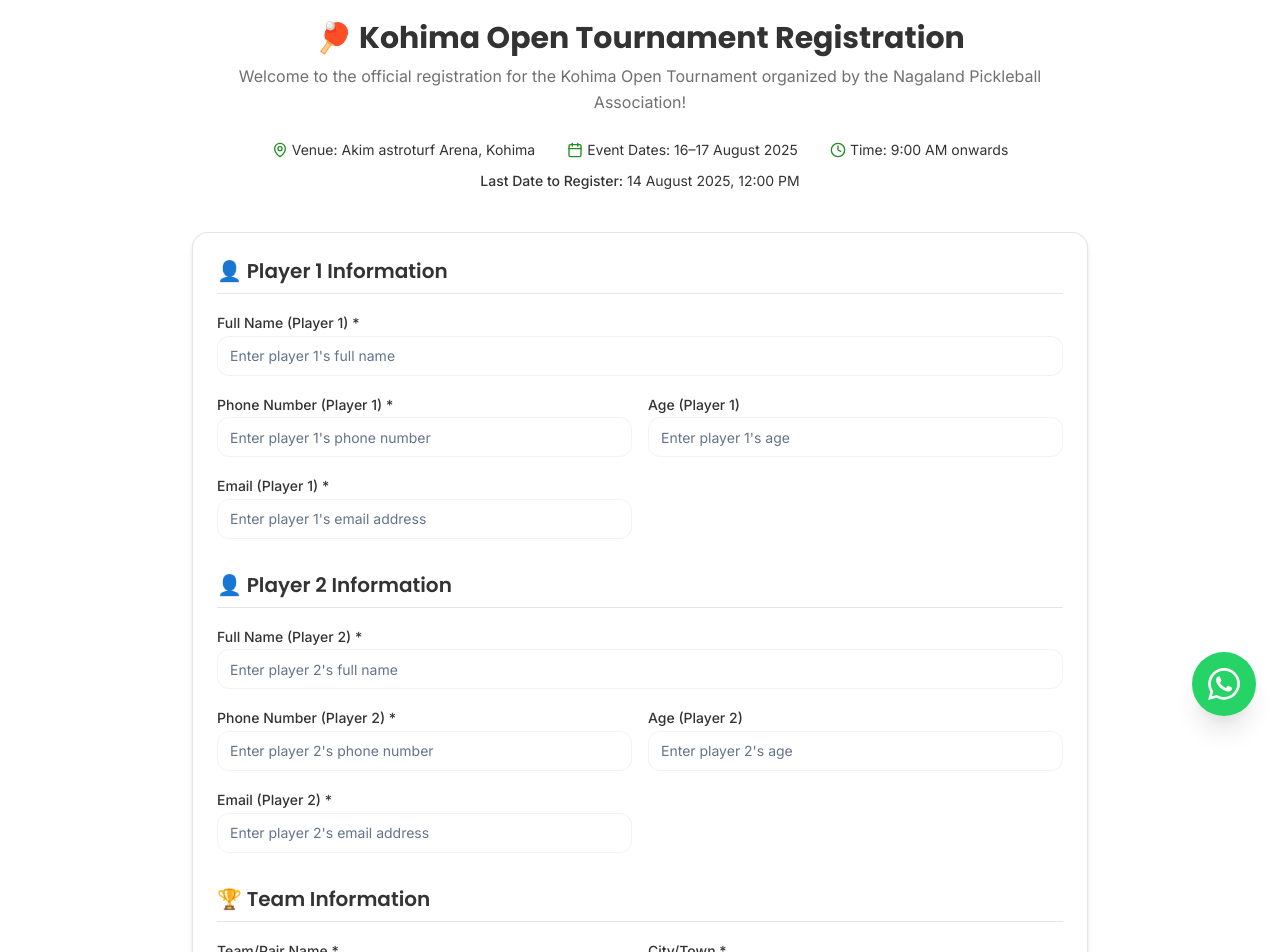
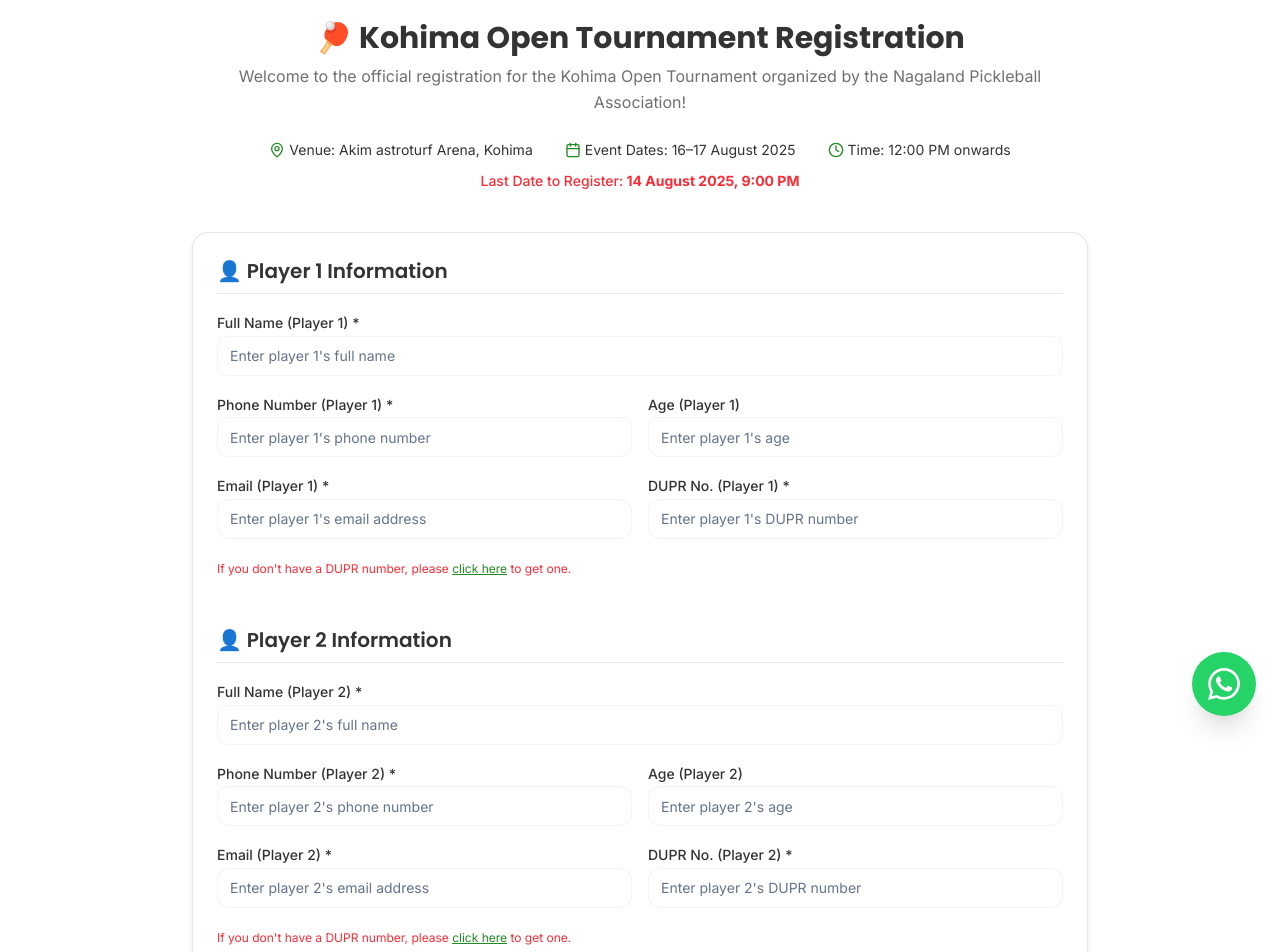
Before and after one commit to pabitrakumariitg/Pickleball, a Next.js app in the folder client/: page /updates/events/register in a window 1280 px wide. Shown: the part 60-1012 px from the top of the page. Built offline with nearby package versions, Linux system fonts and the light colour scheme.

Commit message:
FORM FIXED

```diff
--- a/client/src/app/admin/dashboard/registration/page.tsx
+++ b/client/src/app/admin/dashboard/registration/page.tsx
@@ -16,12 +16,14 @@ interface Registration {
         phoneNumber: string;
         email: string;
         age?: number;
+        duprNo: string;
     };
     player2: {
         fullName: string;
         phoneNumber: string;
         email: string;
         age?: number;
+        duprNo: string;
     };
     category: string;
     paymentScreenshot: string;
@@ -90,6 +92,8 @@ export default function RegistrationsPage() {
         reg.player2.fullName.toLowerCase().includes(searchQuery.toLowerCase()) ||
         reg.player1.email.toLowerCase().includes(searchQuery.toLowerCase()) ||
         reg.player2.email.toLowerCase().includes(searchQuery.toLowerCase()) ||
+        reg.player1.duprNo.toLowerCase().includes(searchQuery.toLowerCase()) ||
+        reg.player2.duprNo.toLowerCase().includes(searchQuery.toLowerCase()) ||
         reg.category.toLowerCase().includes(searchQuery.toLowerCase())
     );
 
@@ -165,11 +169,13 @@ export default function RegistrationsPage() {
                                             <div className="font-medium text-foreground">{reg.player1.fullName}</div>
                                             <div className="text-muted-foreground text-xs">{reg.player1.email}</div>
                                             <div className="text-muted-foreground text-xs">{reg.player1.phoneNumber}</div>
+                                            <div className="text-muted-foreground text-xs">DUPR No: {reg.player1.duprNo}</div>
                                         </td>
                                         <td className="py-3 px-4 text-sm">
                                             <div className="font-medium text-foreground">{reg.player2.fullName}</div>
                                             <div className="text-muted-foreground text-xs">{reg.player2.email}</div>
                                             <div className="text-muted-foreground text-xs">{reg.player2.phoneNumber}</div>
+                                            <div className="text-muted-foreground text-xs">DUPR No: {reg.player2.duprNo}</div>
                                         </td>
                                         <td className="py-3 px-4 text-sm text-foreground">{reg.category}</td>
                                         <td className="py-3 px-4 text-sm">
--- a/client/src/app/updates/events/register/page.tsx
+++ b/client/src/app/updates/events/register/page.tsx
@@ -69,12 +69,14 @@ function EventRegistrationPage({
         player1Age: "",
         player1Email: "",
         player1Phone: "",
+        player1DuprNo: "",
 
         // Player 2 details
         player2FullName: "",
         player2Age: "",
         player2Email: "",
         player2Phone: "",
+        player2DuprNo: "",
 
         // Team details
         teamName: "",
@@ -179,6 +181,10 @@ function EventRegistrationPage({
             newErrors.player1Email = "Please enter a valid email address";
         }
 
+        if (!formData.player1DuprNo.trim()) {
+            newErrors.player1DuprNo = "Player 1 DUPR number is required";
+        }
+
         // Validate Player 2 details
         if (!formData.player2FullName.trim()) {
             newErrors.player2FullName = "Player 2 full name is required";
@@ -192,6 +198,10 @@ function EventRegistrationPage({
             newErrors.player2Email = "Player 2 email is required";
         } else if (!/\S+@\S+\.\S+/.test(formData.player2Email)) {
             newErrors.player2Email = "Please enter a valid email address";
+        }
+
+        if (!formData.player2DuprNo.trim()) {
+            newErrors.player2DuprNo = "Player 2 DUPR number is required";
         }
 
         // Validate Team details
@@ -261,13 +271,15 @@ function EventRegistrationPage({
                     fullName: formData.player1FullName,
                     phoneNumber: formData.player1Phone,
                     email: formData.player1Email,
-                    age: formData.player1Age
+                    age: formData.player1Age,
+                    duprNo: formData.player1DuprNo
                 },
                 player2: {
                     fullName: formData.player2FullName,
                     phoneNumber: formData.player2Phone,
                     email: formData.player2Email,
-                    age: formData.player2Age
+                    age: formData.player2Age,
+                    duprNo: formData.player2DuprNo
                 },
                 category: categoryMapping[formData.category],
                 paymentAmount: '1500',
@@ -346,11 +358,11 @@ function EventRegistrationPage({
                             </div>
                             <div className="flex items-center">
                                 <Clock className="h-4 w-4 mr-1 text-primary" />
-                                <span>Time: 9:00 AM onwards</span>
+                                <span>Time: 12:00 PM onwards</span>
                             </div>
                         </div>
-                        <div className="mt-2 text-sm">
-                            <span className="font-medium">Last Date to Register:</span> 14 August 2025, 12:00 PM
+                        <div className="mt-2 text-sm font-bold text-red-500">
+                            <span className="font-medium">Last Date to Register:</span> 14 August 2025, 9:00 PM
                         </div>
                     </div>
 
@@ -461,6 +473,25 @@ function EventRegistrationPage({
                                                 <p className="text-xs text-red-500 mt-1">{errors.player1Email}</p>
                                             )}
                                         </div>
+                                        <div>
+                                            <Label htmlFor="player1DuprNo" className={errors.player1DuprNo ? "text-red-500" : ""}>
+                                                DUPR No. (Player 1) *
+                                            </Label>
+                                            <Input
+                                                id="player1DuprNo"
+                                                name="player1DuprNo"
+                                                type="text"
+                                                value={formData.player1DuprNo}
+                                                onChange={handleInputChange}
+                                                required
+                                                placeholder="Enter player 1's DUPR number"
+                                                className={errors.player1DuprNo ? "border-red-500" : ""}
+                                            />
+                                            {errors.player1DuprNo && (
+                                                <p className="text-xs text-red-500 mt-1">{errors.player1DuprNo}</p>
+                                            )}
+                                        </div>
+                                        <p className="text-xs text-red-500 mt-1">If you don't have a DUPR number, please <a href="https://www.dupr.com/" target="_blank" rel="noopener noreferrer" className="text-primary underline">click here</a> to get one.</p>
                                     </div>
                                 </div>
 
@@ -533,6 +564,25 @@ function EventRegistrationPage({
                                                 <p className="text-xs text-red-500 mt-1">{errors.player2Email}</p>
                                             )}
                                         </div>
+                                        <div>
+                                            <Label htmlFor="player2DuprNo" className={errors.player2DuprNo ? "text-red-500" : ""}>
+                                                DUPR No. (Player 2) *
+                                            </Label>
+                                            <Input
+                                                id="player2DuprNo"
+                                                name="player2DuprNo"
+                                                type="text"
+                                                value={formData.player2DuprNo}
+                                                onChange={handleInputChange}
+                                                required
+                                                placeholder="Enter player 2's DUPR number"
+                                                className={errors.player2DuprNo ? "border-red-500" : ""}
+                                            />
+                                            {errors.player2DuprNo && (
+                                                <p className="text-xs text-red-500 mt-1">{errors.player2DuprNo}</p>
+                                            )}
+                                        </div>
+                                        <p className="text-xs text-red-500 mt-1">If you don't have a DUPR number, please <a href="https://www.dupr.com/" target="_blank" rel="noopener noreferrer" className="text-primary underline">click here</a> to get one.</p>
                                     </div>
                                 </div>
 
@@ -628,7 +678,7 @@ function EventRegistrationPage({
                                                         }}
                                                     />
                                                 </div>
-                                                <p className="text-sm text-center">Scan and Pay ₹1,500</p>
+                                                <p className="text-sm text-center">Scan and Pay ₹1,300</p>
                                             </div>
                                         </div>
 
--- a/client/src/components/updates/events-list.tsx
+++ b/client/src/components/updates/events-list.tsx
@@ -29,7 +29,7 @@ export function EventsList() {
     id: "101",
     title: "Kohima Open Tournament 2025",
     date: "2025-08-16",
-    time: "9:00 AM",
+    time: "12:00 PM",
     location: "Akim Astro Turf Arena, Kohima",
     description:
       "Perfect for beginners! Learn the basics of pickleball in a friendly, supportive environment.",
```
Also changed, not shown: 2 other files (tests, documents, lock files or other folders).
